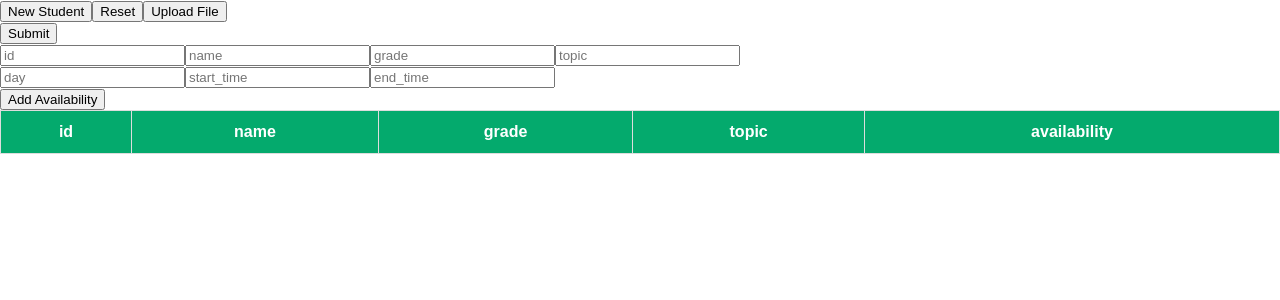
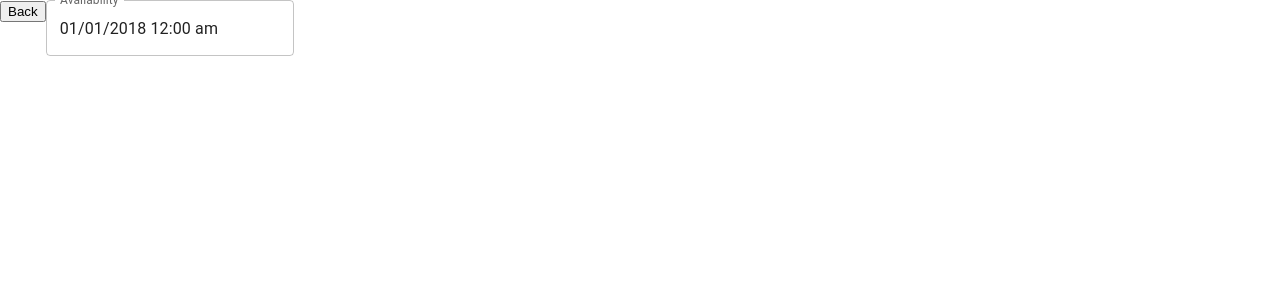
Before and after one commit to ncardenas/scheduler, a React (Create React App) app: page / in a window 1280 px wide. Both pictures are taken after a click on the button "New Student". Shown: the top 300 px of the page. Built offline with nearby package versions, Linux system fonts and the light colour scheme.

Commit message:
not a working state

```diff
--- a/src/App.js
+++ b/src/App.js
@@ -100,16 +100,16 @@ function App() {
 
     return (
         <div>
-            <button onClick={()=>setNewStudent(true)}>New Student</button>
-            <button onClick={reset}>Reset</button>
-            <button onClick={uploadFile}>Upload File</button>
             {newStudent?
             <div>
-                <button onClick={()=>setNewStudent(false)}>Submit</button>
+                <button onClick={()=>setNewStudent(false)}>Back</button>
                 <Form setStudents={setStudents} />
             </div>
             :
             <div>
+                <button onClick={()=>setNewStudent(true)}>New Student</button>
+                <button onClick={reset}>Reset</button>
+                <button onClick={uploadFile}>Upload File</button>
                 <StudentTable students={students} />
                 <ScheduleTable schedule={schedule}/>
             </div>
--- a/src/Form.tsx
+++ b/src/Form.tsx
@@ -2,6 +2,11 @@ import React, { useState } from "react"
 import Student from "./Student"
 import Time from "./Time"
 import StudentTable from './StudentTable/StudentTable'
+// date-fns
+import { AdapterDateFns } from '@mui/x-date-pickers/AdapterDateFns';
+import { DateTimePicker } from '@mui/x-date-pickers';
+import { LocalizationProvider } from '@mui/x-date-pickers/LocalizationProvider';
+import TextField from '@mui/material/TextField';
 
 // type FormProps = {
 //     setStudents: Function,
@@ -19,31 +24,94 @@ const Form = () => {
     const [id, setId] = useState(-1)
     const [grade, setGrade] = useState(-1)
     const [students, setStudents] = useState(initStudents)
+    const [inputList, setInputList] = useState([{ day: "", start_time: "", end_time: "" }])
+    const [selectedDate, handleDateChange] = useState(new Date("2018-01-01T00:00:00.000Z"));
 
-    const handleClick= () => {
+    const handleSubmitClick = () => {
+        // TODO: Check for duplicate data
+        // TODO: Don't create students until submit is hit!
+        // TODO: If empty fields don't add
         const student = new Student(id, name, grade, topic)
         student.addAvailability(day, new Time(start_time), new Time(end_time))
         setStudents(students => {return [...students, student]} )
-        // const data = {id, name, topic, day, start_time, end_time}
-        // setData(prevData => {return [...prevData, data]})
+
+    }
+
+    const handleInputChange = (e, index) => {
+        const { name, value } = e.target;
+        const list = [...inputList];
+        list[index][name] = value;
+        setInputList(list);
+    };
+
+    const handleRemoveClick = (index) => {
+        const list = [...inputList]
+        list.splice(index, 1)
+        setInputList(list)
+    }
+
+    const handleAddClick = () => {
+        setInputList([...inputList, { day: "", start_time: "", end_time: "" } ])
     }
 
     return (
-        <div>
-            <input type='text' placeholder="id" onChange={e=>setId(Number(e.target.value))}/>
-            <input type='text' placeholder="name" onChange={e=>setName(e.target.value)}/>
-            <input type='text' placeholder="grade" onChange={e=>setGrade(Number(e.target.value))}/>
-            <input type='text' placeholder="topic" onChange={e=>setTopic(e.target.value)}/>
+        <>
+        <LocalizationProvider dateAdapter={AdapterDateFns}>
+          <DateTimePicker
+           renderInput={(props) => <TextField {...props} />}
+            label="Availability"
+            value={selectedDate}
+            onChange={handleDateChange}
+          />
+        </LocalizationProvider>
+        </>
+      )
 
-            <div>
-                <input type='text' placeholder="day" onChange={e=>setDay(e.target.value)}/>
-                <input type='text' placeholder="start_time" onChange={e=>setStartTime(Number(e.target.value))}/>
-                <input type='text' placeholder="end_time" onChange={e=>setEndTime(Number(e.target.value))}/>
-            </div>
-            <button type='submit' onClick={() => handleClick()}>Add Availability</button>
-            <StudentTable students={students}/>
-        </div>
-    )
+    // return (
+    //     <div>
+    //         <h2>Student Information</h2>
+    //         <input type='text' placeholder="unique id" onChange={e=>setId(Number(e.target.value))}/>
+    //         <input type='text' placeholder="name" onChange={e=>setName(e.target.value)}/>
+    //         <input type='text' placeholder="grade" onChange={e=>setGrade(Number(e.target.value))}/>
+    //         <input type='text' placeholder="topic" onChange={e=>setTopic(e.target.value)}/>
+
+    //         <div>
+    //             <h3>Availability</h3>
+    //             {inputList.map((x, i) => {
+    //                 return (
+    //                     <div className="box">
+    //                         <input
+    //                             name="day"
+    //                             placeholder="Enter Day"
+    //                             value={x.day}
+    //                             onChange={e => handleInputChange(e, i)}
+    //                         />
+    //                         <input
+    //                             name="start_time"
+    //                             placeholder="Enter Start Time"
+    //                             value={x.start_time}
+    //                             onChange={e => handleInputChange(e, i)}
+    //                         />
+    //                         <input
+    //                             name="end_time"
+    //                             placeholder="Enter End Time"
+    //                             value={x.end_time}
+    //                             onChange={e => handleInputChange(e, i)}
+    //                         />
+    //                         <div className="btn-box">
+    //                             {inputList.length !== 1 && <button
+    //                                 className="mr10"
+    //                                 onClick={() => handleRemoveClick(i)}>Remove</button>}
+    //                         </div>
+    //                         {inputList.length - 1 === i && <button onClick={handleAddClick}>Add Another</button>}
+
+    //                     </div>
+    //                 )
+    //             })}
+    //             <button>Save Student</button>
+    //         </div>
+    //     </div>
+    // )
 }
 
 export default Form
```
Also changed, not shown: package.json (+9 -0 lines), 1 other file (tests, documents, lock files or other folders).
